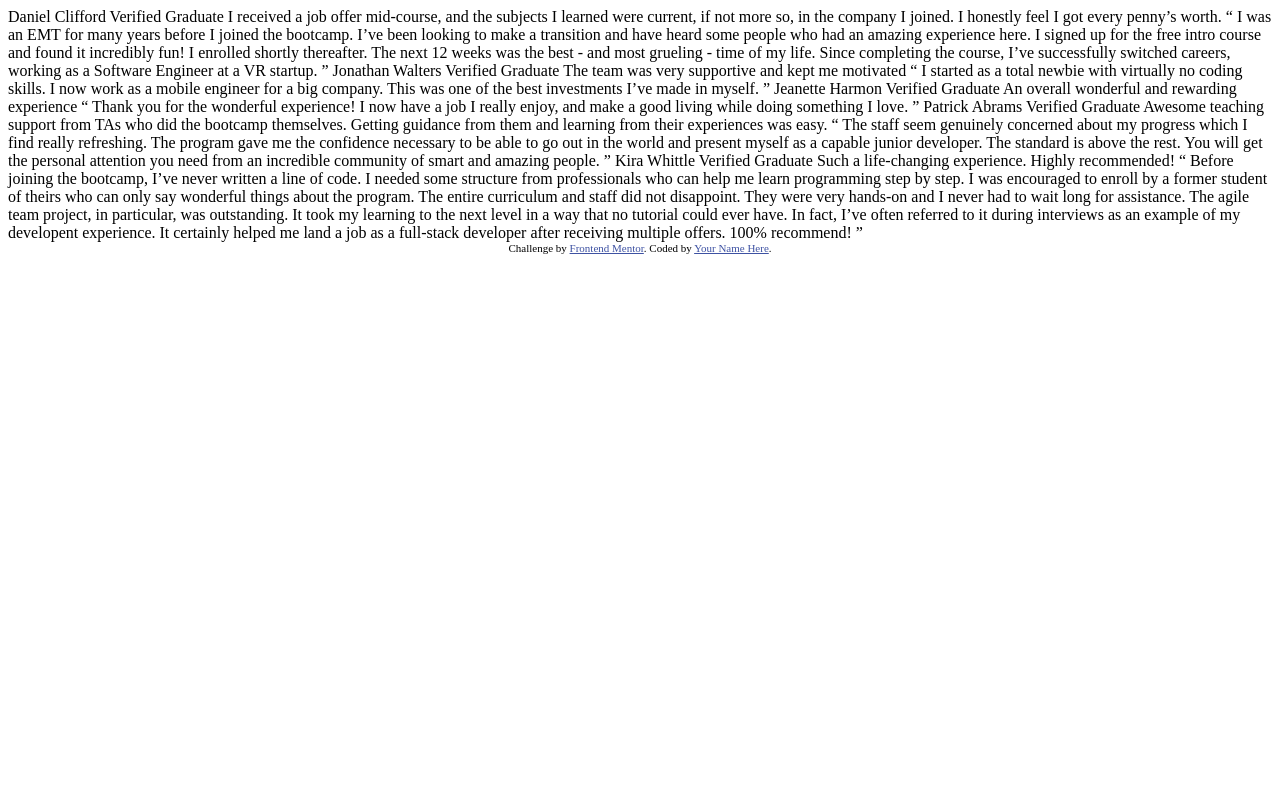
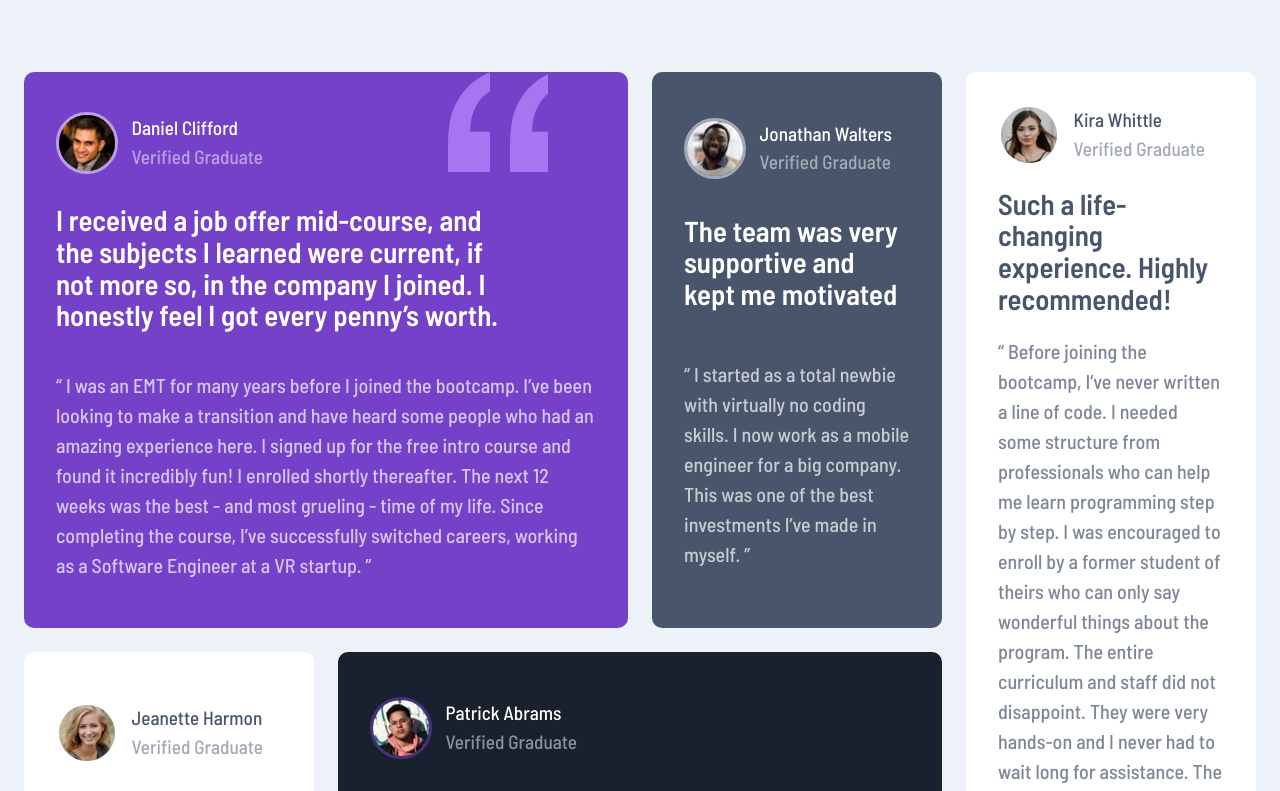
Before and after one commit to coyoteshkw/frontend-mentor, a plain HTML site: page testimonials-grid-section-main/index.html in a window 1280 px wide. Shown: the top 791 px of the page. Drawn offline with Linux system fonts and the light colour scheme.

Commit message:
testimonial-grid done

```diff
--- a/testimonials-grid-section-main/index.html
+++ b/testimonials-grid-section-main/index.html
@@ -1,76 +1,126 @@
 <!DOCTYPE html>
 <html lang="en">
+
 <head>
   <meta charset="UTF-8">
-  <meta name="viewport" content="width=device-width, initial-scale=1.0"> <!-- displays site properly based on user's device -->
+  <meta name="viewport" content="width=device-width, initial-scale=1.0">
+  <!-- displays site properly based on user's device -->
 
   <link rel="icon" type="image/png" sizes="32x32" href="./images/favicon-32x32.png">
+  <link rel="stylesheet" href="./style.css">
+  <!-- font -->
+  <link rel="preconnect" href="https://fonts.googleapis.com">
+  <link rel="preconnect" href="https://fonts.gstatic.com" crossorigin>
+  <link href="https://fonts.googleapis.com/css2?family=Barlow+Semi+Condensed:wght@500;600&display=swap"
+    rel="stylesheet">
 
   <title>Frontend Mentor | [Challenge Name Here]</title>
 
-  <!-- Feel free to remove these styles or customise in your own stylesheet 👍 -->
-  <style>
-    .attribution { font-size: 11px; text-align: center; }
-    .attribution a { color: hsl(228, 45%, 44%); }
-  </style>
 </head>
+
 <body>
-  Daniel Clifford
-  Verified Graduate
+  <main class="main">
 
+    <div class="card bg-violet ">
+      <div class="card__person-info">
+        <img src="./images/image-daniel.jpg" alt="Daniel avatar">
+        <div>
+          <p class="card__name">Daniel Clifford</p>
+          <p class="card__state">Verified Graduate</p>
+        </div>
+      </div>
+      <h2>
         I received a job offer mid-course, and the subjects I learned were current, if not more so,
         in the company I joined. I honestly feel I got every penny’s worth.
-
+      </h2>
+      <p class="card__review">
         “ I was an EMT for many years before I joined the bootcamp. I’ve been looking to make a
         transition and have heard some people who had an amazing experience here. I signed up
         for the free intro course and found it incredibly fun! I enrolled shortly thereafter.
         The next 12 weeks was the best - and most grueling - time of my life. Since completing
         the course, I’ve successfully switched careers, working as a Software Engineer at a VR startup. ”
+      </p>
+    </div>
 
-  Jonathan Walters
-  Verified Graduate
-
+    <div class="card bg-dark-blackish-blue ">
+      <div class="card__person-info">
+        <img src="./images/image-jonathan.jpg" alt="Jonathan avatar">
+        <div>
+          <p class="card__name">Jonathan Walters</p>
+          <p class="card__state">Verified Graduate</p>
+        </div>
+      </div>
+      <h2>
         The team was very supportive and kept me motivated
-
+      </h2>
+      <p class="card__review">
         “ I started as a total newbie with virtually no coding skills. I now work as a mobile engineer
         for a big company. This was one of the best investments I’ve made in myself. ”
+      </p>
+    </div>
 
-  Jeanette Harmon
-  Verified Graduate
-
+    <div class="card card--white bg-white">
+      <div class="card__person-info">
+        <img src="./images/image-jeanette.jpg" alt="Jeanette avatar">
+        <div>
+          <p class="card__name">Jeanette Harmon</p>
+          <p class="card__state">Verified Graduate</p>
+        </div>
+      </div>
+      <h2>
         An overall wonderful and rewarding experience
-
+      </h2>
+      <p class="card__review">
         “ Thank you for the wonderful experience! I now have a job I really enjoy, and make a good living
         while doing something I love. ”
+      </p>
+    </div>
 
-  Patrick Abrams
-  Verified Graduate
-
+    <div class="card bg-dark-grayish-blue ">
+      <div class="card__person-info">
+        <img style="--border-color: hsla(263, 55%, 52%, .5)" src="./images/image-patrick.jpg" alt="Patrick avatar">
+        <div>
+          <p class="card__name">Patrick Abrams</p>
+          <p class="card__state">Verified Graduate</p>
+        </div>
+      </div>
+      <h2>
         Awesome teaching support from TAs who did the bootcamp themselves. Getting guidance from them and
         learning from their experiences was easy.
-
+      </h2>
+      <p class="card__review">
         “ The staff seem genuinely concerned about my progress which I find really refreshing. The program
         gave me the confidence necessary to be able to go out in the world and present myself as a capable
         junior developer. The standard is above the rest. You will get the personal attention you need from
         an incredible community of smart and amazing people. ”
+      </p>
+    </div>
 
-  Kira Whittle
-  Verified Graduate
-
+    <div class="card card--white bg-white">
+      <div class="card__person-info">
+        <img src="./images/image-kira.jpg" alt="Kira avatar">
+        <div>
+          <p class="card__name">Kira Whittle</p>
+          <p class="card__state">Verified Graduate</p>
+        </div>
+      </div>
+      <h2>
         Such a life-changing experience. Highly recommended!
-
+      </h2>
+      <p class="card__review">
         “ Before joining the bootcamp, I’ve never written a line of code. I needed some structure from
         professionals who can help me learn programming step by step. I was encouraged to enroll by a former
         student of theirs who can only say wonderful things about the program. The entire curriculum and staff
         did not disappoint. They were very hands-on and I never had to wait long for assistance. The agile team
         project, in particular, was outstanding. It took my learning to the next level in a way that no tutorial
-  could ever have. In fact, I’ve often referred to it during interviews as an example of my developent
+        could ever have. In fact, I’ve often referred to it during interviews as an example of my development
         experience. It certainly helped me land a job as a full-stack developer after receiving multiple offers.
         100% recommend! ”
+      </p>
+    </div>
 
-  <div class="attribution">
-    Challenge by <a href="https://www.frontendmentor.io?ref=challenge" target="_blank">Frontend Mentor</a>.
-    Coded by <a href="#">Your Name Here</a>.
-  </div>
+  </main>
+
 </body>
+
 </html>
--- /dev/null
+++ b/testimonials-grid-section-main/style.css
@@ -0,0 +1,301 @@
+/* ======================= *\
+* reset css
+/* ======================= */
+/* Box sizing rules */
+*,
+*::before,
+*::after {
+  box-sizing: border-box;
+}
+
+/* Prevent font size inflation */
+html {
+  -moz-text-size-adjust: none;
+  -webkit-text-size-adjust: none;
+  text-size-adjust: none;
+}
+
+/* Remove default margin in favour of better control in authored CSS */
+body,
+h1,
+h2,
+h3,
+h4,
+p,
+figure,
+blockquote,
+dl,
+dd {
+  margin-block-end: 0;
+}
+
+/* Remove list styles on ul, ol elements with a list role, which suggests default styling will be removed */
+ul[role='list'],
+ol[role='list'] {
+  list-style: none;
+}
+
+/* Set core body defaults */
+body {
+  min-height: 100vh;
+  line-height: 1.5;
+}
+
+/* Set shorter line heights on headings and interactive elements */
+h1,
+h2,
+h3,
+h4,
+button,
+input,
+label {
+  line-height: 1.1;
+}
+
+/* Balance text wrapping on headings */
+h1,
+h2,
+h3,
+h4 {
+  text-wrap: balance;
+}
+
+/* A elements that don't have a class get default styles */
+a:not([class]) {
+  text-decoration-skip-ink: auto;
+  color: currentColor;
+}
+
+/* Make images easier to work with */
+img,
+picture {
+  max-width: 100%;
+  display: block;
+}
+
+/* Inherit fonts for inputs and buttons */
+input,
+button,
+textarea,
+select {
+  font-family: inherit;
+  font-size: inherit;
+}
+
+/* Make sure textareas without a rows attribute are not tiny */
+textarea:not([rows]) {
+  min-height: 10em;
+}
+
+/* Anything that has been anchored to should have extra scroll margin */
+:target {
+  scroll-margin-block: 5ex;
+}
+
+/* ======================= *\
+* my css
+/* ======================= */
+@import url('https://fonts.googleapis.com/css2?family=Barlow+Semi+Condensed:wght@500;600&display=swap');
+
+:root {
+  --moderate-violet: hsl(263, 55%, 52%);
+  --very-dark-grayish-blue: hsl(217, 19%, 35%);
+  --very-dark-blackish-blue: hsl(219, 29%, 14%);
+  --white: hsl(0, 0%, 100%);
+  --light-gray: hsl(0, 0%, 81%);
+  --light-grayish-blue: hsl(210, 46%, 95%);
+}
+
+body {
+  background: var(--light-grayish-blue);
+  margin: 4.5rem 1.5rem;
+  font-size: 13px;
+  font-family: "Barlow Semi Condensed", sans-serif;
+}
+
+/* ======================= *\
+* utility
+/* ======================= */
+.bg-violet {
+  background: var(--moderate-violet);
+}
+
+.bg-dark-blackish-blue {
+  background: var(--very-dark-grayish-blue);
+}
+
+.bg-white {
+  background: var(--white);
+}
+
+.bg-dark-grayish-blue {
+  background: var(--very-dark-blackish-blue);
+}
+
+.text-black {
+  color: var(--very-dark-blackish-blue);
+}
+
+/* ======================= *\
+* main
+/* ======================= */
+.main {
+  display: grid;
+  gap: 1.5rem;
+  grid-template-columns: repeat(fit-content, minmax(255px, 1fr));
+  /* grid-template-columns: repeat(auto-fill, minmax(255px, 1fr)); */
+  /* align-content: start; */
+  /* align-items: start; */
+  min-width: 340px;
+  max-width: 500px;
+  margin-inline: auto;
+}
+
+/* ======================= *\
+* card
+/* ======================= */
+.card {
+  display: grid;
+  gap: 22px;
+  /* align-content: space-between; */
+  padding: 2rem;
+  color: var(--white);
+  border-radius: 10px;
+  position: relative;
+}
+
+.card>* {
+  margin: 0;
+  /* make pseudo class under card main content */
+  z-index: 2;
+}
+
+.card:nth-child(1)::after {
+  content: '';
+  background-image: url(./images/bg-pattern-quotation.svg);
+  position: absolute;
+  right: 32px;
+  width: 104px;
+  height: 96px;
+  z-index: 1;
+}
+
+/* card but background is white */
+.card--white {
+  color: var(--very-dark-grayish-blue);
+}
+
+.card__person-info {
+  display: flex;
+  align-items: center;
+  gap: 14px;
+  /* align-self: start; */
+}
+
+.card__person-info p {
+  margin: 0;
+}
+
+.card__person-info img {
+  /* width: 15%; */
+  /* box-sizing: content-box; */
+  width: calc(32px + 2vw);
+  width: calc(36px + 2vw);
+  border-radius: 50%;
+  border: 3px solid var(--border-color, rgba(255, 255, 255, .5));
+}
+
+.card__name,
+.card__state {
+  font-size: clamp(12px, .45rem + 2vw, 1.2rem);
+}
+
+.card__state {
+  opacity: 50%;
+}
+
+.card h2 {
+  font-size: clamp(1rem, calc(.85rem + 2vw), 1.8rem);
+  font-weight: 600;
+}
+
+.card__review {
+  font-size: clamp(13px, calc(5px + 2vw), 20px);
+  opacity: 70%;
+}
+
+@media screen and (min-width: 750px) {
+  .main {
+    /* grid-template-rows: repeat(auto-fill, 1fr); */
+    /* grid-template-rows: repeat(4, 1fr); */
+    grid-template-rows: repeat(fit-content, 1fr);
+    grid-template-columns: repeat(2, 1fr);
+    max-width: none;
+  }
+
+  .card:nth-child(1)::after {
+    content: '';
+    background-image: url(./images/bg-pattern-quotation.svg);
+    position: absolute;
+    right: 50px;
+    width: 100px;
+    height: 100px;
+    z-index: 1;
+  }
+
+  .card:nth-child(1) {
+    grid-row: span 2;
+    /* grid-column: span 2; */
+  }
+
+  .card:nth-child(2) {
+    grid-row: span 1;
+  }
+
+  .card:nth-child(3) {
+    grid-row: span 1;
+  }
+}
+
+@media screen and (min-width: 1000px) {
+  .card:nth-child(1)::after {
+    content: '';
+    background-image: url(./images/bg-pattern-quotation.svg);
+    position: absolute;
+    right: 80px;
+    width: 100px;
+    height: 100px;
+    z-index: 1;
+  }
+}
+
+@media screen and (min-width: 1210px) {
+  .main {
+    grid-template-columns: repeat(4, 1fr);
+    grid-template-rows: repeat(2, 1fr);
+  }
+
+  .card:nth-child(1) {
+    grid-column: span 2;
+    grid-row: 1;
+  }
+
+  .card:nth-child(2) {
+    grid-column: 3 / 4;
+    grid-row: 1;
+  }
+
+  .card:nth-child(3) {
+    grid-column: 1 / span 1;
+    grid-row: 2 / span 1;
+  }
+
+  .card:nth-child(4) {
+    grid-row: 2;
+    grid-column: span 2;
+  }
+
+  .card:nth-child(5) {
+    grid-row: span 2;
+  }
+}
```
Also changed, not shown: 2 other files. Lines whose indentation alone changed are shown as unchanged.
